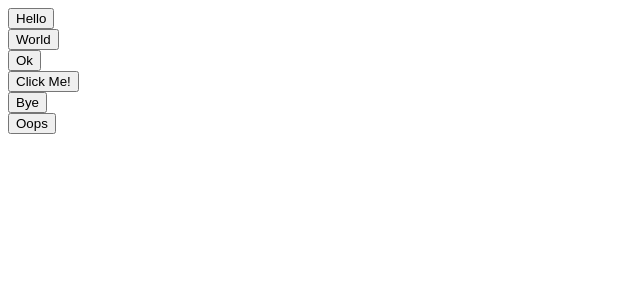
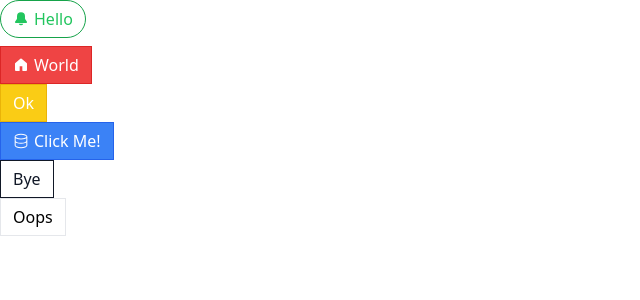
Before and after one commit to joaquimscosta/react-playground, a React (Create React App) app in the folder 6-comps/: page / in a window 1280 px wide. Shown: the top 300 px of the page, without its empty margins (0-640 px from the left). Built offline with nearby package versions, Linux system fonts and the light colour scheme.

Commit message:
button component

```diff
--- /dev/null
+++ b/6-comps/postcss.config.js
@@ -0,0 +1,6 @@
+module.exports = {
+  plugins: {
+    tailwindcss: {},
+    autoprefixer: {},
+  },
+}
--- a/6-comps/src/App.js
+++ b/6-comps/src/App.js
@@ -1,24 +1,39 @@
 import Button from "./Button";
+import { GoBellFill, GoDatabase, GoHomeFill } from "react-icons/go";
 
 function App() {
+  const handleClick = () => {
+    console.log("hello");
+  };
+
   return (
     <div>
       <div>
-        <Button primary secondary>
+        <Button success rounded outline onClick={handleClick} className="mb-2">
+          <GoBellFill />
           Hello
         </Button>
       </div>
       <div>
-        <Button>World</Button>
+        <Button danger onMouseLeave={handleClick}>
+          <GoHomeFill />
+          World
+        </Button>
+      </div>
+
+      <div>
+        <Button warning>Ok</Button>
       </div>
       <div>
-        <Button>Ok</Button>
+        <Button primary>
+          <GoDatabase />
+          Click Me!
+        </Button>
       </div>
       <div>
-        <Button>Click Me!</Button>
-      </div>
-      <div>
-        <Button>Bye</Button>
+        <Button secondary outline>
+          Bye
+        </Button>
       </div>
       <div>
         <Button>Oops</Button>
--- a/6-comps/src/Button.js
+++ b/6-comps/src/Button.js
@@ -1,4 +1,7 @@
 import propTypes from "prop-types";
+import className from "classnames";
+import { twMerge } from "tailwind-merge";
+
 function Button({
   children,
   primary,
@@ -8,8 +11,30 @@
   danger,
   outline,
   rounded,
+  ...rest
 }) {
-  return <button>{children}</button>;
+  const classes = twMerge(
+    className(rest.className, "flex items-center px-3 py-1.5 border", {
+      "border-blue-600 bg-blue-500 text-white": primary,
+      "border-gray-900 bg-gray-900 text-white": secondary,
+      "border-green-600 bg-green-500 text-white": success,
+      "border-yellow-500 bg-yellow-400 text-white": warning,
+      "border-red-600 bg-red-500 text-white": danger,
+      "rounded-full": rounded,
+      "bg-white": outline,
+      "text-blue-500": outline && primary,
+      "text-gray-900": outline && secondary,
+      "text-green-500": outline && success,
+      "text-yellow-500": outline && warning,
+      "text-red-500": outline && danger,
+    })
+  );
+
+  return (
+    <button {...rest} className={classes}>
+      {children}
+    </button>
+  );
 }
 
 Button.propTypes = {
--- /dev/null
+++ b/6-comps/src/index.css
@@ -0,0 +1,7 @@
+@tailwind base;
+@tailwind components;
+@tailwind utilities;
+
+button > svg {
+  margin-right: 5px;
+}
--- a/6-comps/src/index.js
+++ b/6-comps/src/index.js
@@ -1,6 +1,7 @@
 import ReactDOM from "react-dom/client";
 import React from "react";
 import App from "./App";
+import "./index.css";
 
 const el = document.getElementById("root");
 const root = ReactDOM.createRoot(el);
--- /dev/null
+++ b/6-comps/tailwind.config.js
@@ -0,0 +1,8 @@
+/** @type {import('tailwindcss').Config} */
+module.exports = {
+  content: ["./src/**/*.{js,jsx,ts,tsx}"],
+  theme: {
+    extend: {},
+  },
+  plugins: [],
+};
```
Also changed, not shown: 6-comps/package.json (+8 -0 lines), 1 other file (tests, documents, lock files or other folders).
